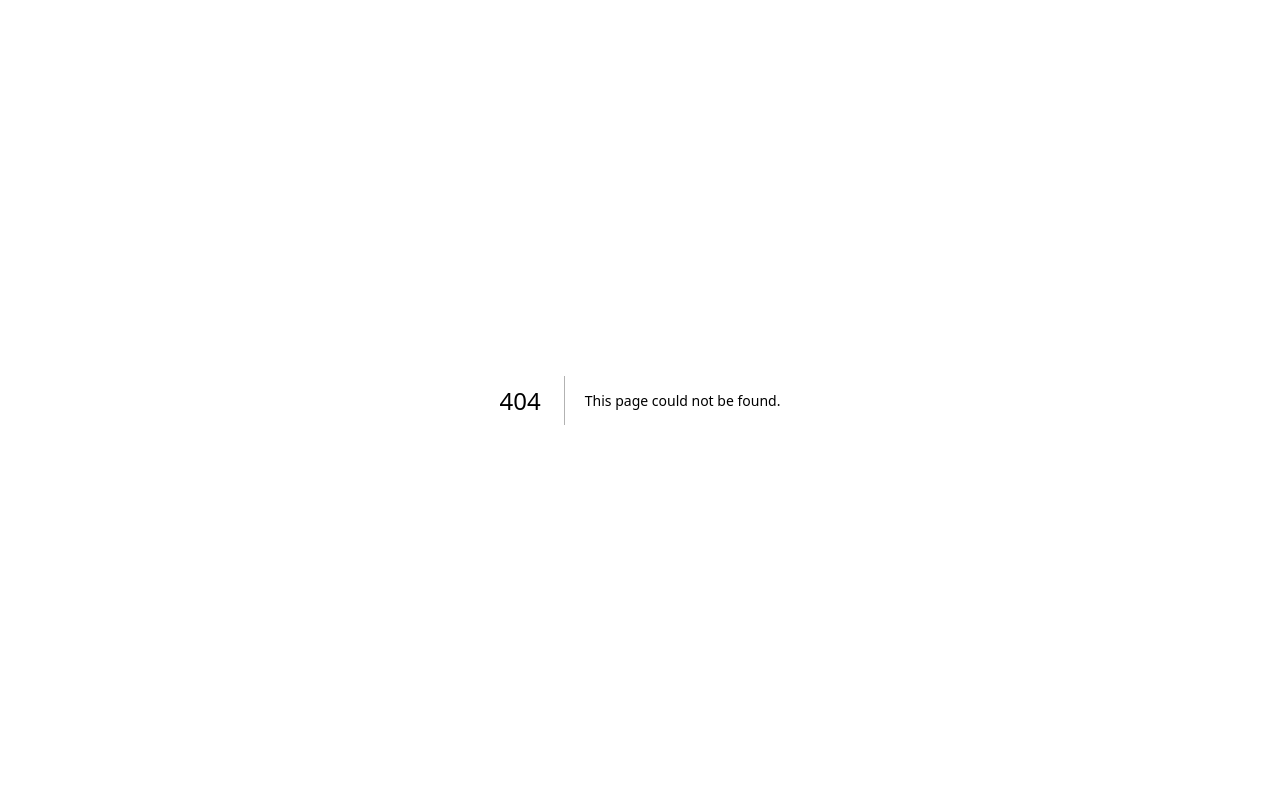
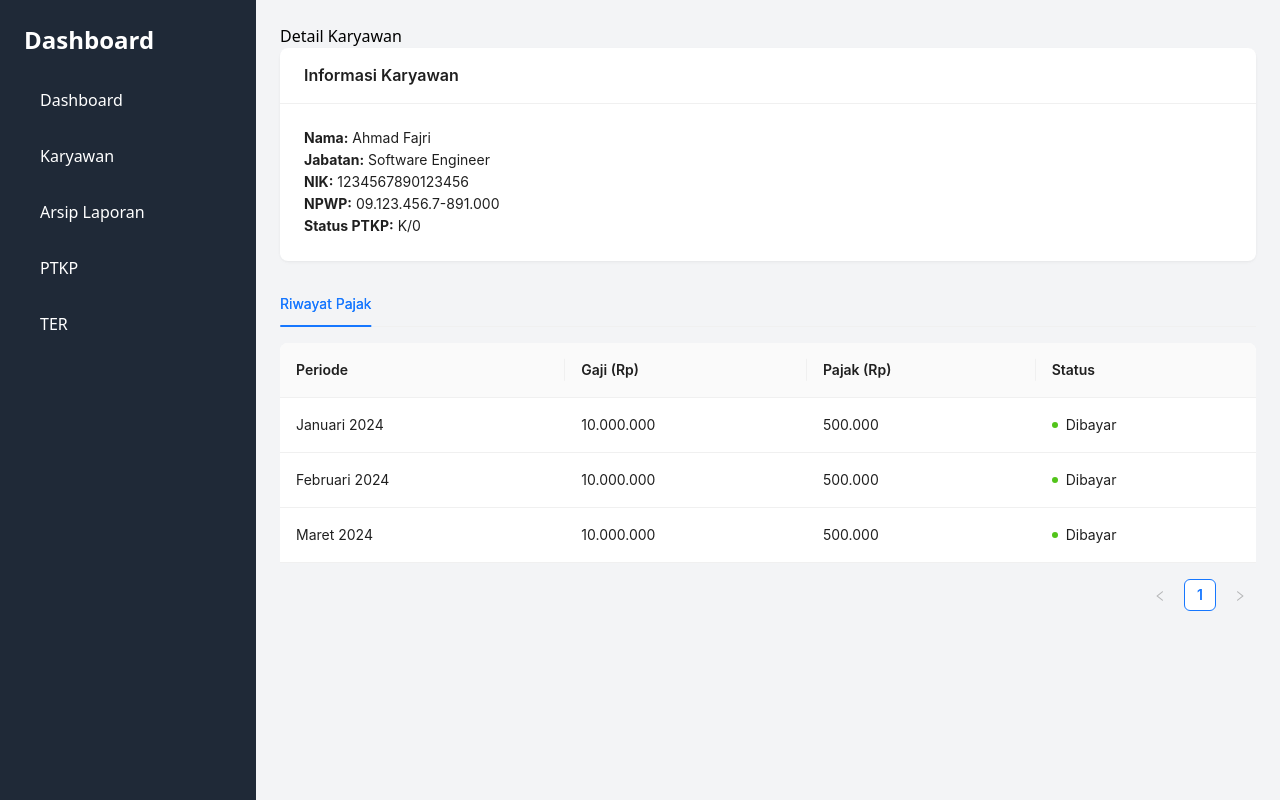
Before and after one commit to mortomulu/tax, a Next.js app: page /dashboard/employee/1 in a window 1280 px wide. Before the commit this address had no page. Built offline with nearby package versions, Linux system fonts and the light colour scheme.

Commit message:
feat: detail data employee

```diff
--- /dev/null
+++ b/pages/dashboard/employee/[id]/index.tsx
@@ -0,0 +1,115 @@
+import React from "react";
+import { Card, Table, Tabs, Badge, Space, Dropdown } from "antd";
+import Layout from "@/components/layouts/Layout";
+import { BsThreeDotsVertical } from "react-icons/bs";
+
+const { TabPane } = Tabs;
+
+const employeeData = {
+  id: "K001",
+  name: "Ahmad Fajri",
+  position: "Software Engineer",
+  nik: "1234567890123456",
+  npwp: "09.123.456.7-891.000",
+  ptkpStatus: "K/0",
+};
+
+const taxHistoryData = [
+  {
+    key: "1",
+    period: "Januari 2024",
+    salary: 10000000,
+    tax: 500000,
+    deductions: 250000,
+    allowances: 500000,
+  },
+  {
+    key: "2",
+    period: "Februari 2024",
+    salary: 10000000,
+    tax: 500000,
+    deductions: 250000,
+    allowances: 500000,
+  },
+  {
+    key: "3",
+    period: "Maret 2024",
+    salary: 10000000,
+    tax: 500000,
+    deductions: 250000,
+    allowances: 500000,
+  },
+];
+
+const items = [
+  { key: "1", label: "Edit" },
+  { key: "2", label: "Hapus" },
+];
+
+const taxColumns = [
+  { title: "Periode", dataIndex: "period", key: "period" },
+  { title: "Gaji (Rp)", dataIndex: "salary", key: "salary", render: (value: number) => value.toLocaleString("id-ID") },
+  { title: "Pajak (Rp)", dataIndex: "tax", key: "tax", render: (value: number) => value.toLocaleString("id-ID") },
+  {
+    title: "Status",
+    key: "status",
+    render: () => <Badge status="success" text="Dibayar" />,
+  },
+//   {
+//     title: "Aksi",
+//     key: "operation",
+//     width: "10%",
+//     render: () => (
+//       <Space size="middle">
+//         <Dropdown menu={{ items }}>
+//           <a>
+//             <BsThreeDotsVertical />
+//           </a>
+//         </Dropdown>
+//       </Space>
+//     ),
+//   },
+];
+
+// const expandedRowRender = (record: any) => {
+//   return (
+//     <Table
+//       columns={[
+//         { title: "Potongan Pajak (Rp)", dataIndex: "deductions", key: "deductions", render: (value: number) => value.toLocaleString("id-ID") },
+//         { title: "Tunjangan (Rp)", dataIndex: "allowances", key: "allowances", render: (value: number) => value.toLocaleString("id-ID") },
+//       ]}
+//       dataSource={[record]}
+//       pagination={false}
+//     />
+//   );
+// };
+
+const EmployeeDetailPage: React.FC = () => {
+  return (
+    <Layout>
+      <h2>Detail Karyawan</h2>
+
+      {/* Informasi Karyawan */}
+      <Card title="Informasi Karyawan" bordered={false} style={{ marginBottom: 20 }}>
+        <p><strong>Nama:</strong> {employeeData.name}</p>
+        <p><strong>Jabatan:</strong> {employeeData.position}</p>
+        <p><strong>NIK:</strong> {employeeData.nik}</p>
+        <p><strong>NPWP:</strong> {employeeData.npwp}</p>
+        <p><strong>Status PTKP:</strong> {employeeData.ptkpStatus}</p>
+      </Card>
+
+      {/* Tabs untuk Riwayat Pajak */}
+      <Tabs defaultActiveKey="1">
+        <TabPane tab="Riwayat Pajak" key="1">
+          <Table
+            dataSource={taxHistoryData}
+            columns={taxColumns}
+            pagination={{ pageSize: 5 }}
+          />
+        </TabPane>
+      </Tabs>
+    </Layout>
+  );
+};
+
+export default EmployeeDetailPage;
```
